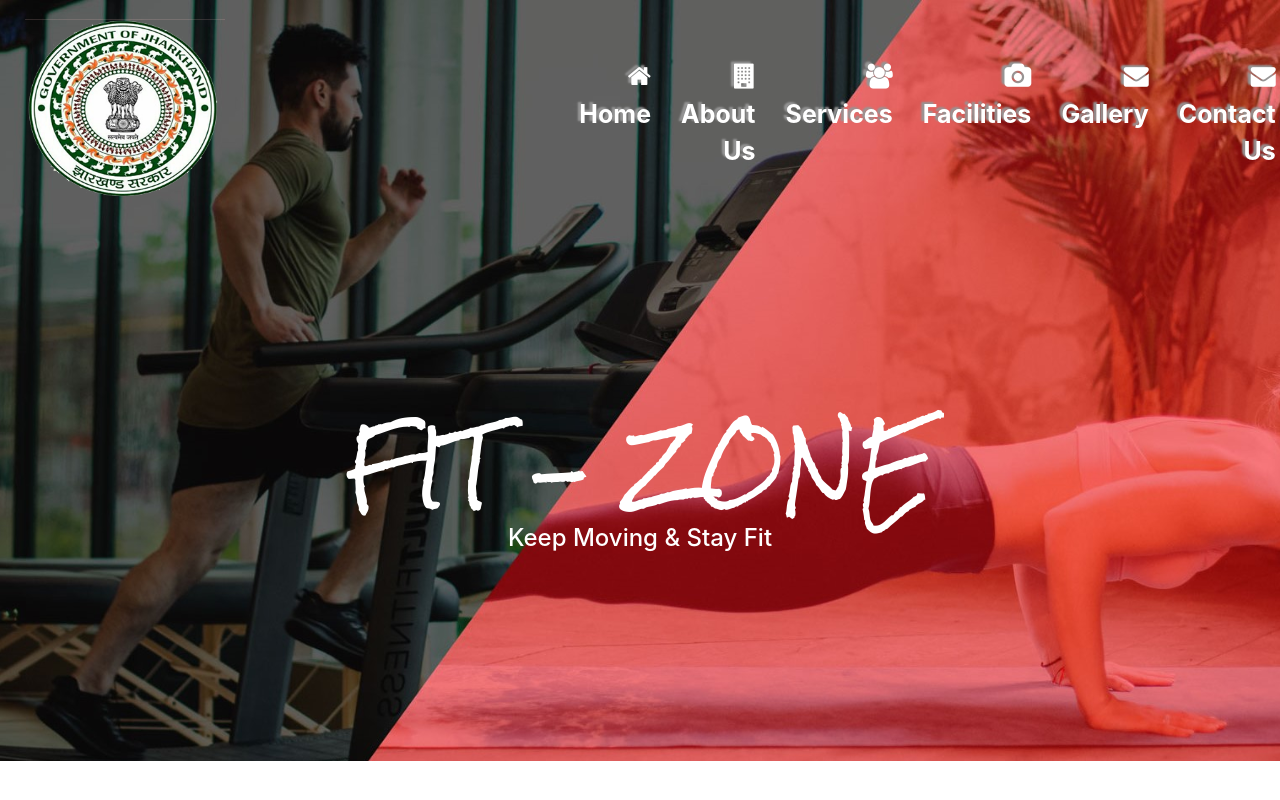
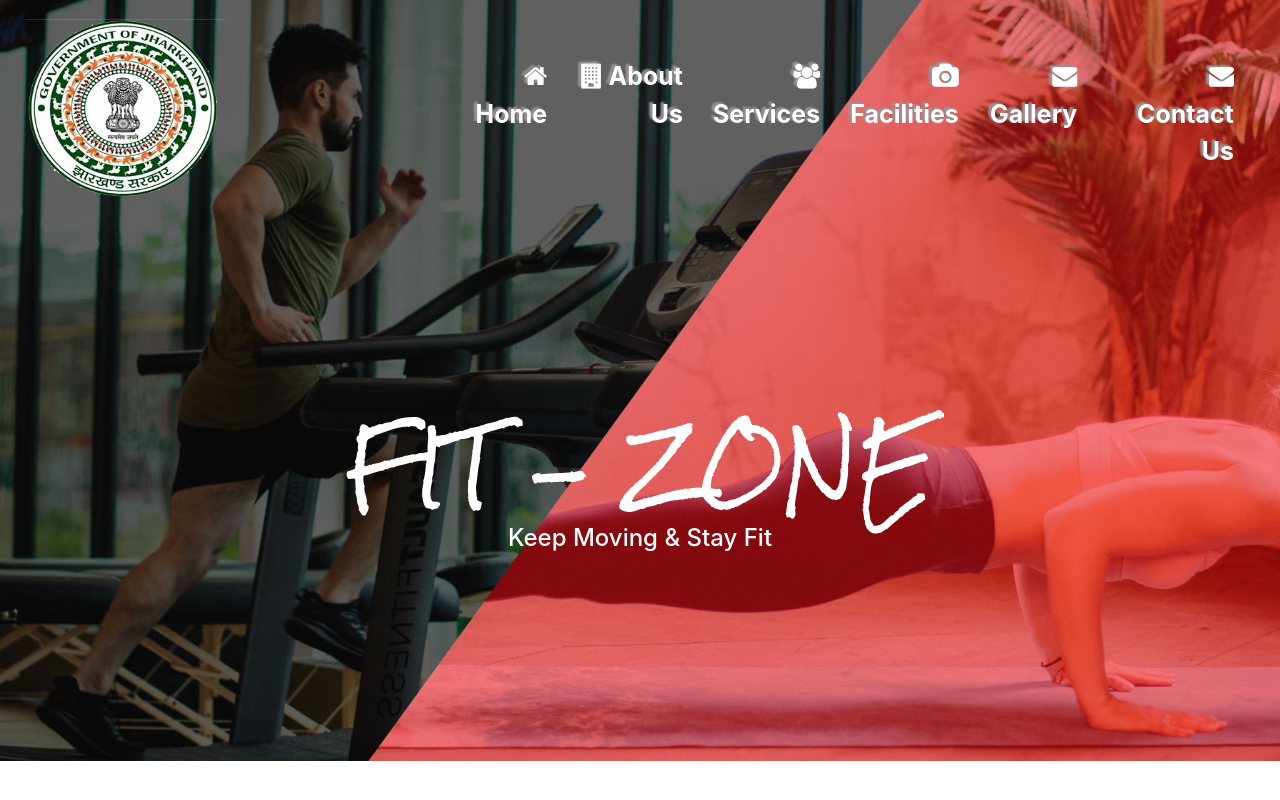
Before and after one commit to sweety1404/FITZONE, a plain HTML site: page index.html in a window 1280 px wide. Shown: the top 800 px of the page. Drawn offline with nearby package versions, Linux system fonts and the light colour scheme.

```diff
--- a/index.html
+++ b/index.html
@@ -27,10 +27,10 @@
                         <img src="logo.png">
                     </div>
                 </div>
-                <div class="col-md-2 col-12">
+                <div class="col-md-1 col-12">
                     <div class="blankarea"></div>
                 </div>
-                <div class="col-md-7 col-12">
+                <div class="col-md-8 col-12">
                     <div class="menuarea">
                         <nav class="navbar navbar-expand-lg navbar-light bg-navbar">
                             <div class="collapse navbar-collapse" id="navbarSupportedContent">
```
